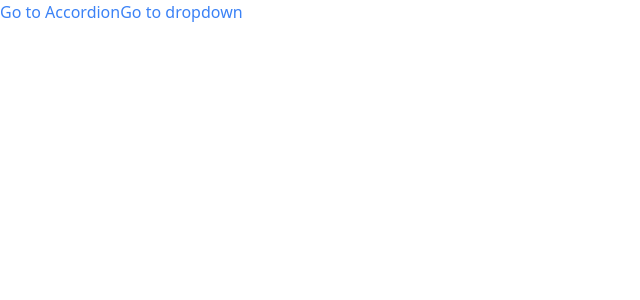
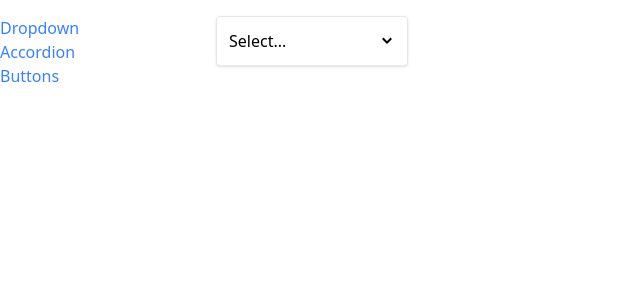
Before and after one commit to tahanyAli/components, a React (Create React App) app: page / in a window 1280 px wide. Shown: the top 300 px of the page, without its empty margins (0-640 px from the left). Built offline with nearby package versions, Linux system fonts and the light colour scheme.

Commit message:
feat: add sidebar

```diff
--- a/src/App.js
+++ b/src/App.js
@@ -1,25 +1,26 @@
 import React from "react";
-import Link from "./Link";
 import Route from "./Route";
 import AccordionPage from "./pages/AccordionPage";
 import DropdownPage from "./pages/DropdownPage";
-
+import ButtonPage from "./pages/ButtonPage";
+import Sidebar from "./Sidebar";
 function App() {
   return (
-    <div>
-      <Link to='/accordion'>Go to Accordion</Link>
-      <Link to='/dropdown'>Go to dropdown</Link>
-      <div>
-        <Route path='/accordion'>
+    <div className="container mx-auto grid grid-cols-6 gap-4 mt-4">
+      <Sidebar />
+      <div className="col-span-5">
+        <Route path="/accordion">
           <AccordionPage />
         </Route>
-        <Route path='/dropdown'>
+        <Route path="/">
           <DropdownPage />
         </Route>
-
+        <Route path="/buttons">
+          <ButtonPage />
+        </Route>
       </div>
     </div>
-  )
+  );
 }
 
 export default App;
--- a/src/Link.js
+++ b/src/Link.js
@@ -1,6 +1,6 @@
 // import React, { useContext } from "react";
 // import NavigationContext from "./context/navigation";
-import useNavigation from "./pages/hooks/use-navigation";
+import useNavigation from "./hooks/use-navigation";
 import className from "classnames";
 function Link({ to, children }) {
 //   const { navigate } = useContext(NavigationContext);
--- a/src/Route.js
+++ b/src/Route.js
@@ -1,6 +1,6 @@
 // import React, { useContext } from "react";
 // import NavigationContext from "./context/navigation";
-import useNavigation from "./pages/hooks/use-navigation";
+import useNavigation from "./hooks/use-navigation";
 function Route({ path, children }) {
 //   const { currentPath } = useContext(NavigationContext);
 const { currentPath } = useNavigation();
--- /dev/null
+++ b/src/Sidebar.js
@@ -0,0 +1,26 @@
+import React from "react";
+import Link from "./Link";
+function Sidebar() {
+  const links = [
+    {
+      label: "Dropdown",
+      path: "/",
+    },
+    {
+        label: "Accordion",
+        path: "/accordion",
+      },
+      {
+        label: "Buttons",
+        path: "/buttons",
+      },
+  ];
+  const renderedLinks = links.map((link) => {
+    return <Link key={link.label} to={link.path}>{link.label}</Link>
+  })
+  return (
+    <div className="sticky top-0 overflow-y-scroll flex flex-col">{renderedLinks}</div>
+  )
+}
+
+export default Sidebar;
--- a/src/pages/hooks/use-navigation.js
+++ b/src/hooks/use-navigation.js
@@ -1,5 +1,5 @@
 import { useContext } from "react";
-import NavigationContext from "../../context/navigation";
+import NavigationContext from "../context/navigation";
 
 function useNavigation(){
     return useContext(NavigationContext);
```
